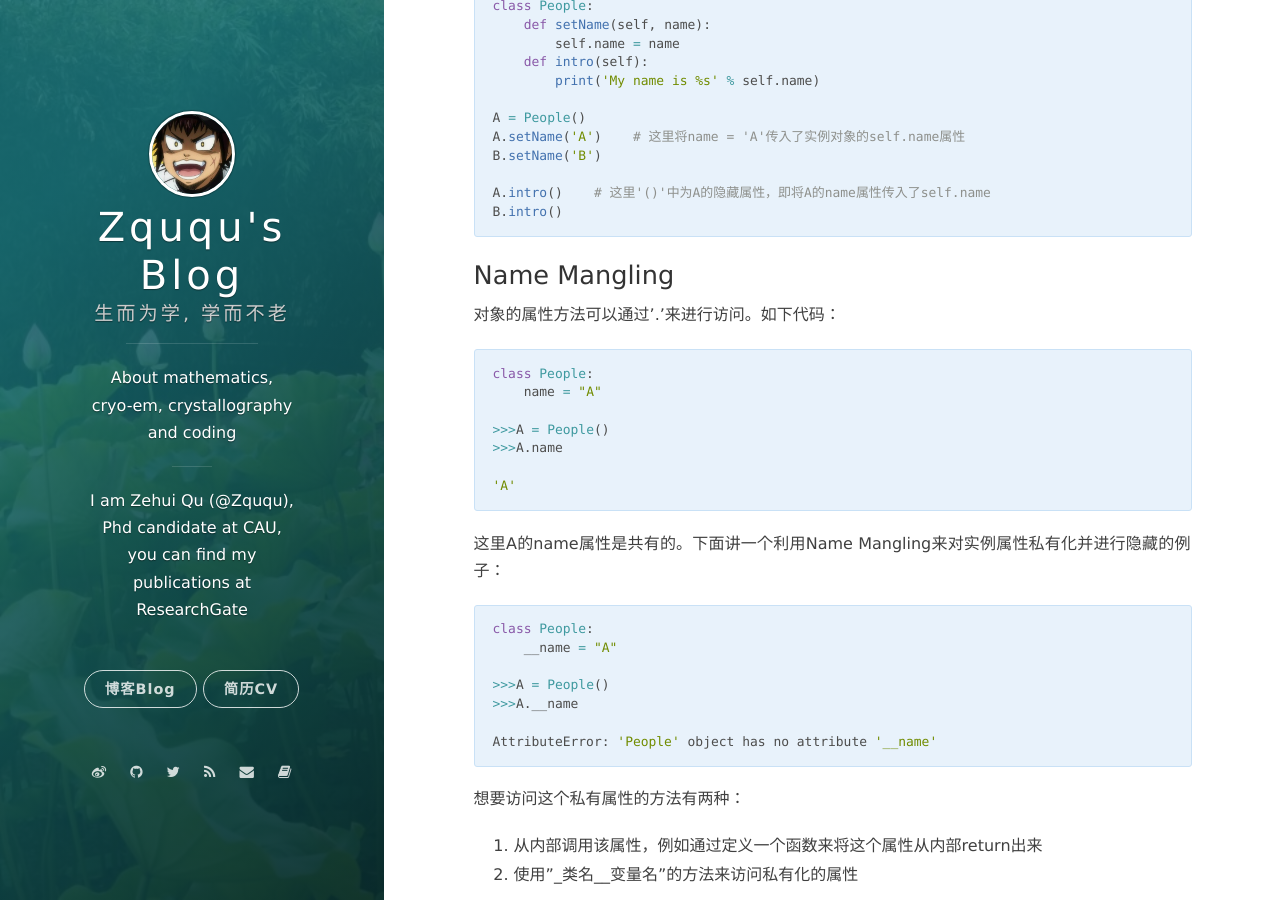
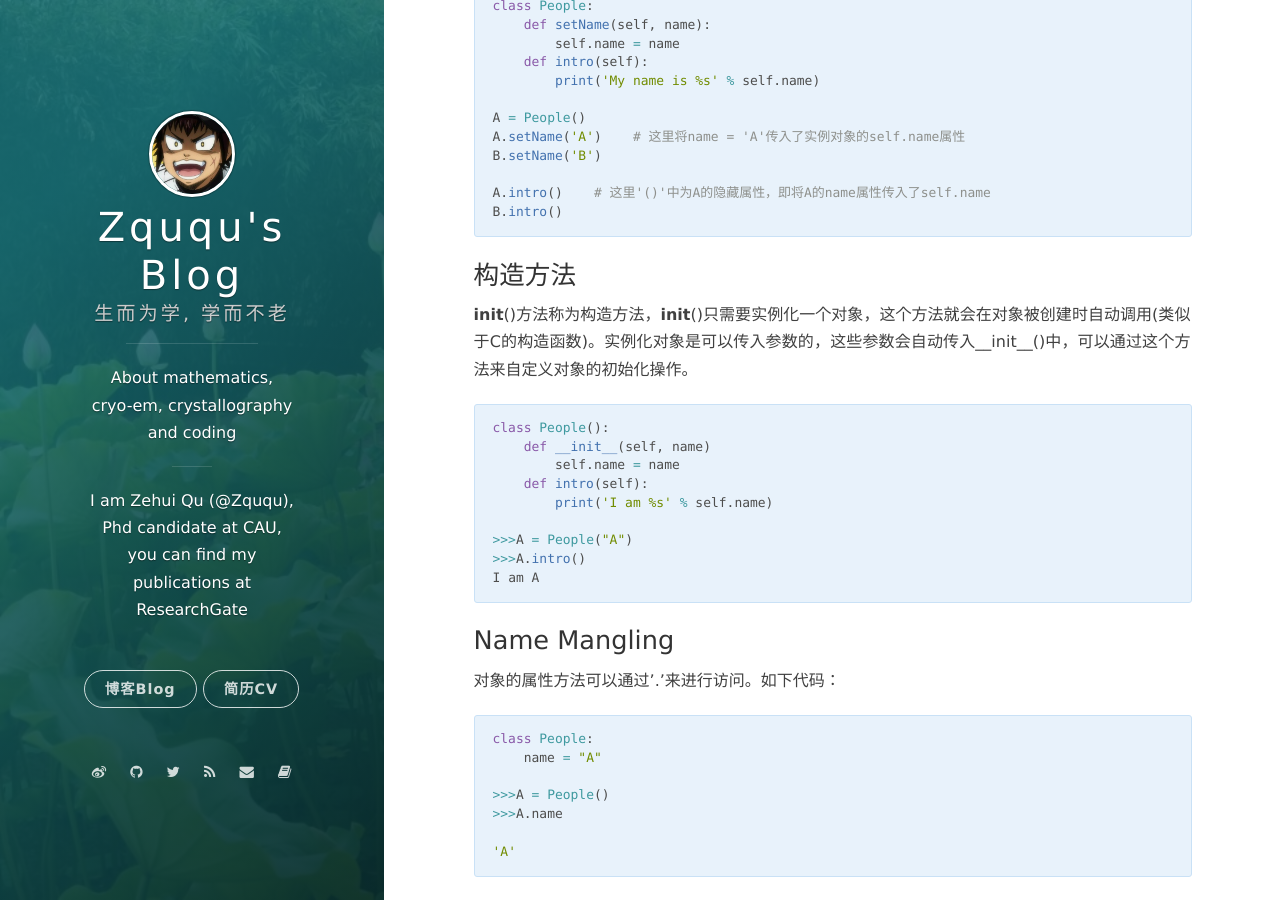
Before and after one commit to onevcat/vno-jekyll, a Jekyll site: the page built from _posts/2019-11-11-python-class-object-2.markdown, in a window 1280 px wide and 900 px high, scrolled down 353 px. Built offline with Jekyll 4.4.1, drawn with Linux system fonts in a browser that asks for light colours; nearby versions of some CDN libraries; comment, search, counter and statistics services are not loaded.

Commit message:
add something

````diff
--- a/_posts/2019-11-11-python-class-object-2.markdown
+++ b/_posts/2019-11-11-python-class-object-2.markdown
@@ -23,7 +23,21 @@ B.setName('B')
 A.intro()    # 这里'()'中为A的隐藏属性，即将A的name属性传入了self.name
 B.intro()
 ```
+### 构造方法
 
+__init__()方法称为构造方法，__init__()只需要实例化一个对象，这个方法就会在对象被创建时自动调用(类似于C的构造函数)。实例化对象是可以传入参数的，这些参数会自动传入__init__()中，可以通过这个方法来自定义对象的初始化操作。
+
+```python
+class People():
+    def __init__(self, name)
+        self.name = name
+    def intro(self):
+        print('I am %s' % self.name)
+
+>>>A = People("A")
+>>>A.intro()
+I am A
+```
 ### Name Mangling
 
 对象的属性方法可以通过'.'来进行访问。如下代码：
````
Also changed, not shown: _posts/test.py (deleted, +0 -13 lines).
